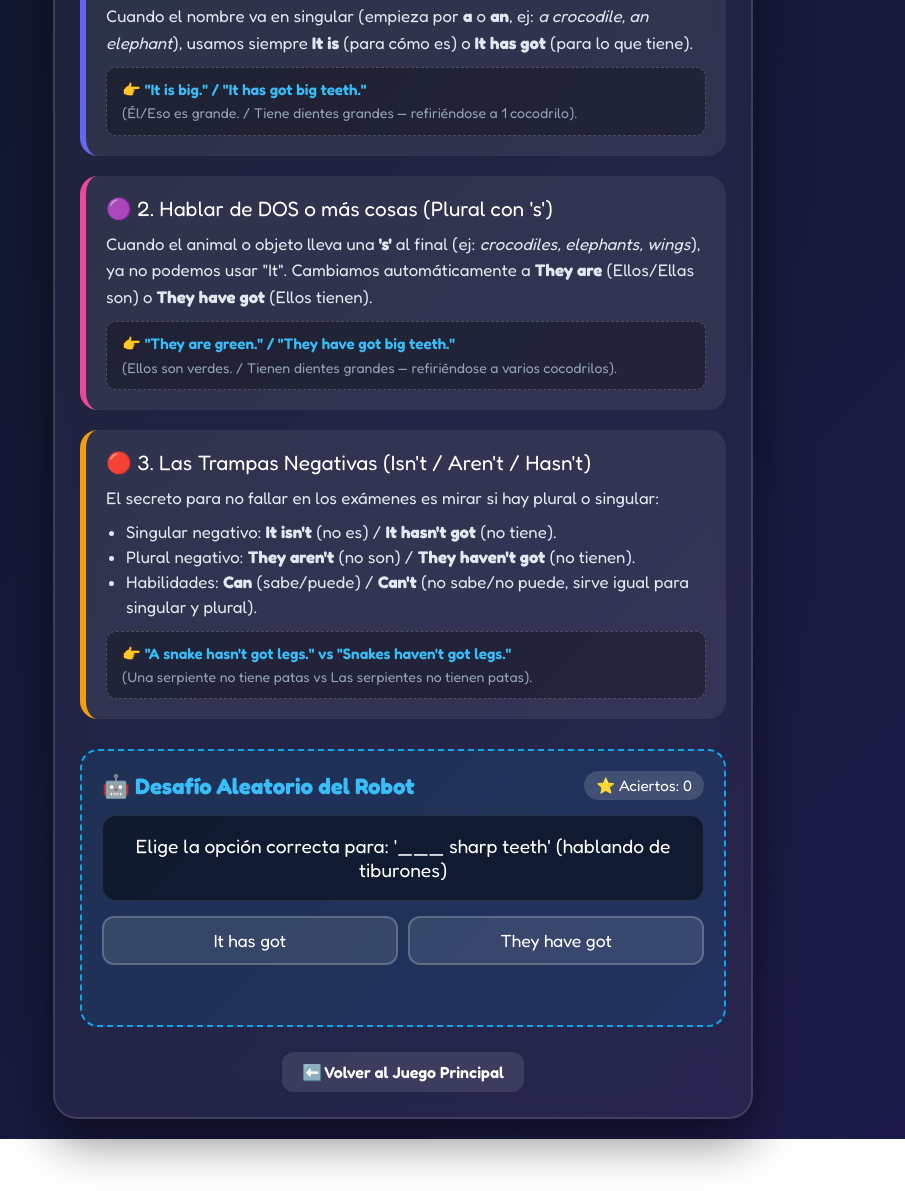
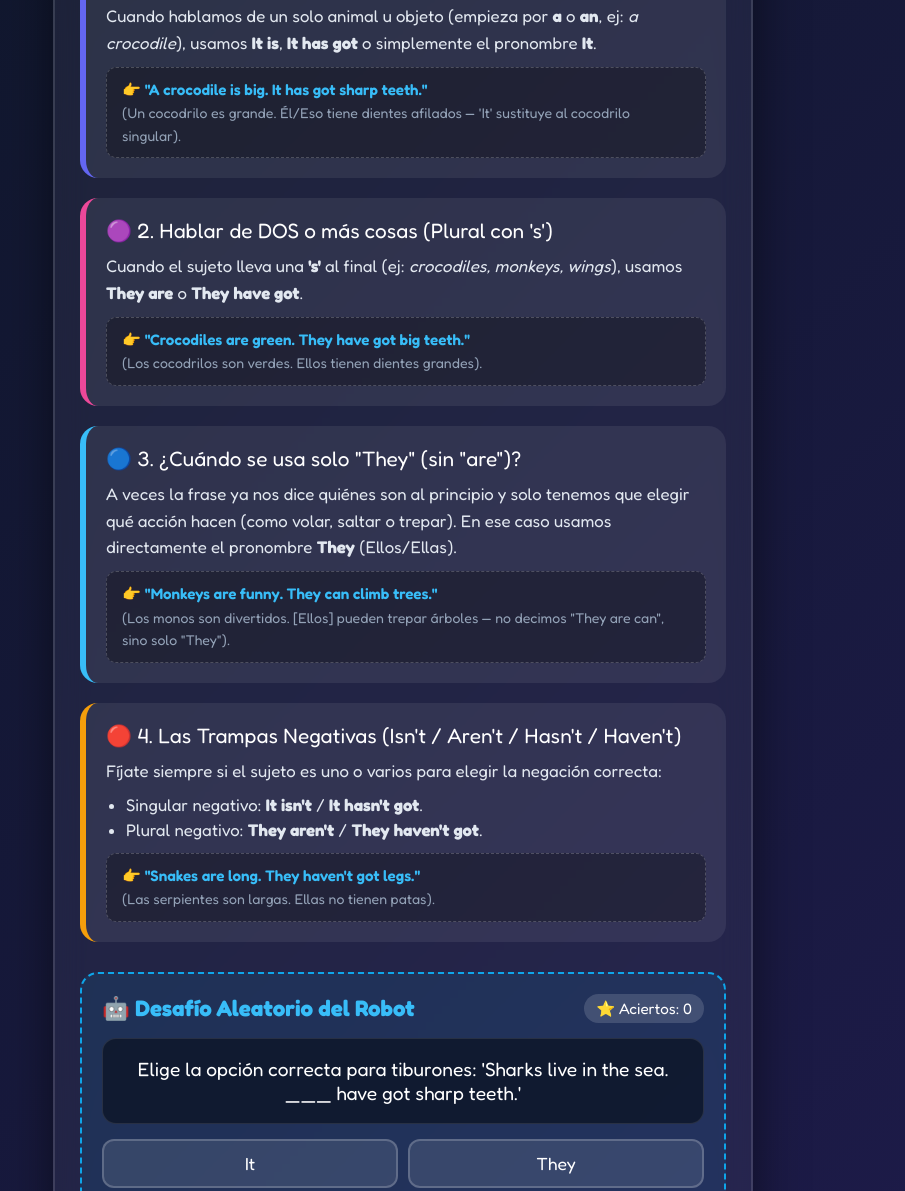
Before and after one commit to stevenjose/gram-tica, a plain HTML site: page index.html in a window 1280 px wide. Shown: the part 183-1374 px from the top of the page, without its empty margins (237-1142 px from the left). Before the commit the page ends 1322 px from the top, so only its background shows below. Drawn offline with Linux system fonts and the light colour scheme.

Commit message:
Actualizar index.html

```diff
--- a/index.html
+++ b/index.html
@@ -67,6 +67,7 @@
         }
 
         .rule-card.plural { border-left-color: var(--secondary); }
+        .rule-card.pronoun { border-left-color: #38bdf8; }
         .rule-card.negative { border-left-color: var(--warning); }
 
         .rule-title {
@@ -183,17 +184,17 @@
     <div class="guide-wrapper">
         <div class="header-title">
             <h1>🔬 Grammar Lab: Singular vs Plural</h1>
-            <p>Guía definitiva para dominar <strong>It is</strong>, <strong>They are</strong> y las negativas.</p>
+            <p>Guía definitiva para dominar <strong>It</strong>, <strong>They</strong> y sus formas verbales.</p>
         </div>
 
         <!-- REGLA 1: SINGULAR -->
         <div class="rule-card">
             <div class="rule-title">🟢 1. Hablar de UNA sola cosa o animal (Singular)</div>
             <div class="rule-content">
-                Cuando el nombre va en singular (empieza por <strong>a</strong> o <strong>an</strong>, ej: <em>a crocodile, an elephant</em>), usamos siempre <strong>It is</strong> (para cómo es) o <strong>It has got</strong> (para lo que tiene).
+                Cuando hablamos de un solo animal u objeto (empieza por <strong>a</strong> o <strong>an</strong>, ej: <em>a crocodile</em>), usamos <strong>It is</strong>, <strong>It has got</strong> o simplemente el pronombre <strong>It</strong>.
                 <div class="example-box">
-                    <span class="en">👉 "It is big." / "It has got big teeth."</span>
-                    <span class="es">(Él/Eso es grande. / Tiene dientes grandes — refiriéndose a 1 cocodrilo).</span>
+                    <span class="en">👉 "A crocodile is big. It has got sharp teeth."</span>
+                    <span class="es">(Un cocodrilo es grande. Él/Eso tiene dientes afilados — 'It' sustituye al cocodrilo singular).</span>
                 </div>
             </div>
         </div>
@@ -202,32 +203,43 @@
         <div class="rule-card plural">
             <div class="rule-title">🟣 2. Hablar de DOS o más cosas (Plural con 's')</div>
             <div class="rule-content">
-                Cuando el animal o objeto lleva una <strong>'s'</strong> al final (ej: <em>crocodiles, elephants, wings</em>), ya no podemos usar "It". Cambiamos automáticamente a <strong>They are</strong> (Ellos/Ellas son) o <strong>They have got</strong> (Ellos tienen).
+                Cuando el sujeto lleva una <strong>'s'</strong> al final (ej: <em>crocodiles, monkeys, wings</em>), usamos <strong>They are</strong> o <strong>They have got</strong>.
                 <div class="example-box">
-                    <span class="en">👉 "They are green." / "They have got big teeth."</span>
-                    <span class="es">(Ellos son verdes. / Tienen dientes grandes — refiriéndose a varios cocodrilos).</span>
+                    <span class="en">👉 "Crocodiles are green. They have got big teeth."</span>
+                    <span class="es">(Los cocodrilos son verdes. Ellos tienen dientes grandes).</span>
                 </div>
             </div>
         </div>
 
-        <!-- REGLA 3: NEGATIVAS -->
-        <div class="rule-card negative">
-            <div class="rule-title">🔴 3. Las Trampas Negativas (Isn't / Aren't / Hasn't)</div>
+        <!-- REGLA 3: EL PRONOMBRE "THEY" SOLO -->
+        <div class="rule-card pronoun">
+            <div class="rule-title">🔵 3. ¿Cuándo se usa solo "They" (sin "are")?</div>
             <div class="rule-content">
-                El secreto para no fallar en los exámenes es mirar si hay plural o singular:
-                <ul style="margin-left: 20px; margin-top: 8px; line-height: 1.5;">
-                    <li>Singular negativo: <strong>It isn't</strong> (no es) / <strong>It hasn't got</strong> (no tiene).</li>
-                    <li>Plural negativo: <strong>They aren't</strong> (no son) / <strong>They haven't got</strong> (no tienen).</li>
-                    <li>Habilidades: <strong>Can</strong> (sabe/puede) / <strong>Can't</strong> (no sabe/no puede, sirve igual para singular y plural).</li>
-                </ul>
+                A veces la frase ya nos dice quiénes son al principio y solo tenemos que elegir qué acción hacen (como volar, saltar o trepar). En ese caso usamos directamente el pronombre <strong>They</strong> (Ellos/Ellas).
                 <div class="example-box">
-                    <span class="en">👉 "A snake hasn't got legs." vs "Snakes haven't got legs."</span>
-                    <span class="es">(Una serpiente no tiene patas vs Las serpientes no tienen patas).</span>
+                    <span class="en">👉 "Monkeys are funny. They can climb trees."</span>
+                    <span class="es">(Los monos son divertidos. [Ellos] pueden trepar árboles — no decimos "They are can", sino solo "They").</span>
                 </div>
             </div>
         </div>
 
-        <!-- LABORATORIO DE PRÁCTICA ALEATORIA (12 PREGUNTAS) -->
+        <!-- REGLA 4: NEGATIVAS -->
+        <div class="rule-card negative">
+            <div class="rule-title">🔴 4. Las Trampas Negativas (Isn't / Aren't / Hasn't / Haven't)</div>
+            <div class="rule-content">
+                Fíjate siempre si el sujeto es uno o varios para elegir la negación correcta:
+                <ul style="margin-left: 20px; margin-top: 8px; line-height: 1.5;">
+                    <li>Singular negativo: <strong>It isn't</strong> / <strong>It hasn't got</strong>.</li>
+                    <li>Plural negativo: <strong>They aren't</strong> / <strong>They haven't got</strong>.</li>
+                </ul>
+                <div class="example-box">
+                    <span class="en">👉 "Snakes are long. They haven't got legs."</span>
+                    <span class="es">(Las serpientes son largas. Ellas no tienen patas).</span>
+                </div>
+            </div>
+        </div>
+
+        <!-- LABORATORIO DE PRÁCTICA ALEATORIA (12 PREGUNTAS CLARAS) -->
         <div class="lab-section">
             <div class="lab-header">
                 <h3>🤖 Desafío Aleatorio del Robot</h3>
@@ -248,86 +260,85 @@
     </div>
 
     <script>
-        // Banco ampliado con 12 preguntas sobre Singular, Plural y Negativas
+        // Banco corregido con frases completas y sin ambigüedades
         const questionBank = [
             {
-                q: "Elige la opción correcta para: '___ a long tail' (hablando de 1 mono)",
-                options: ["It has got", "They have got"],
+                q: "Completa para 1 solo mono: 'A monkey is funny. ___ has got a long tail.'",
+                options: ["It", "They"],
                 correct: 0,
-                hint: "¡Es singular ('a monkey'), así que se usa It!"
+                hint: "Hablamos de 'A monkey' (singular), así que usamos el pronombre 'It'."
             },
             {
-                q: "Elige la opción correcta para: '___ green and big' (hablando de varios cocodrilos)",
+                q: "Completa para varios cocodrilos: 'Crocodiles are green. ___ have got sharp teeth.'",
+                options: ["It", "They"],
+                correct: 1,
+                hint: "'Crocodiles' es plural, por lo tanto usamos 'They'."
+            },
+            {
+                q: "Completa la frase negativa en plural: 'Snakes are long. ___ haven't got legs.'",
+                options: ["It", "They"],
+                correct: 1,
+                hint: "Como 'Snakes' lleva 's' (plural), corresponde 'They'."
+            },
+            {
+                q: "Elige la forma correcta para un elefante: 'An elephant is huge. ___ has got big ears.'",
+                options: ["It", "They"],
+                correct: 0,
+                hint: "'An elephant' es uno solo (singular), se usa 'It'."
+            },
+            {
+                q: "Elige la opción correcta para describir a varios tigres: 'Tigers are fast. ___ are orange and black.'",
                 options: ["It is", "They are"],
                 correct: 1,
-                hint: "¡Lleva 's' ('crocodiles'), es plural, así que usamos They!"
+                hint: "Hablamos de 'Tigers' (plural), usamos 'They are'."
             },
             {
-                q: "Completa la frase negativa: 'Snakes ___ got legs'",
-                options: ["hasn't", "haven't"],
+                q: "Completa la frase de habilidad en plural: 'Monkeys can climb trees. ___ can jump too.'",
+                options: ["It", "They"],
                 correct: 1,
-                hint: "¡'Snakes' es plural! Por eso va con haven't."
+                hint: "Para varios monos ('Monkeys') usamos el pronombre plural 'They'."
             },
             {
-                q: "Elige la opción correcta para: '___ big ears' (hablando de 1 elefante)",
-                options: ["It has got", "They have got"],
+                q: "Completa la frase negativa singular: 'A crocodile is big. ___ hasn't got wings.'",
+                options: ["It", "They"],
                 correct: 0,
-                hint: "'An elephant' es singular, va con It has got."
+                hint: "'A crocodile' es singular, se niega con 'It hasn't'."
             },
             {
-                q: "Elige la opción correcta para: '___ four legs' (hablando de un perro)",
-                options: ["It has got", "They have got"],
+                q: "Elige la opción correcta para una rana: 'A frog is small. ___ can jump.'",
+                options: ["It", "They"],
                 correct: 0,
-                hint: "Un solo perro ('a dog') usa It has got."
+                hint: "Una sola rana ('A frog') usa 'It'."
             },
             {
-                q: "Elige la opción correcta para: '___ orange and black' (hablando de varios tigres)",
-                options: ["It is", "They are"],
+                q: "Completa para varios loros: 'Parrots are colorful. ___ can fly.'",
+                options: ["It", "They"],
                 correct: 1,
-                hint: "'Tigers' lleva 's', es plural, por lo tanto es They are."
+                hint: "'Parrots' es plural, por eso va con 'They'."
             },
             {
-                q: "Completa la frase negativa: 'A crocodile ___ got wings'",
-                options: ["hasn't", "haven't"],
-                correct: 0,
-                hint: "Un cocodrilo ('a crocodile') es singular, se niega con hasn't."
+                q: "Completa la frase negativa plural: 'Elephants are heavy. ___ haven't got wings.'",
+                options: ["It hasn't", "They haven't"],
+                correct: 1,
+                hint: "'Elephants' es plural, la negación correcta es 'They haven't'."
             },
             {
-                q: "Completa la frase: 'Monks are funny, ___ can climb trees'",
-                options: ["it", "they"],
+                q: "Elige la opción correcta para tiburones: 'Sharks live in the sea. ___ have got sharp teeth.'",
+                options: ["It", "They"],
                 correct: 1,
-                hint: "Como 'Monkeys' está en plural, el pronombre para continuar es 'They'."
+                hint: "'Sharks' (tiburones) está en plural, le corresponde 'They'."
             },
             {
-                q: "Elige la opción correcta: '___ small and green' (hablando de 1 rana)",
-                options: ["It is", "They are"],
+                q: "Completa la frase singular: 'A snake is thin. ___ is long.'",
+                options: ["It", "They"],
                 correct: 0,
-                hint: "Una rana ('a frog') es singular: It is."
-            },
-            {
-                q: "Completa la negativa plural: 'Parrots ___ got big teeth'",
-                options: ["hasn't", "haven't"],
-                correct: 1,
-                hint: "Loros ('Parrots') es plural, se usa haven't."
-            },
-            {
-                q: "Elige la opción correcta para: '___ sharp teeth' (hablando de tiburones)",
-                options: ["It has got", "They have got"],
-                correct: 1,
-                hint: "Tiburones ('sharks') es plural: They have got."
-            },
-            {
-                q: "Completa la frase: 'A snake can't walk because ___ got legs'",
-                options: ["it hasn't", "they haven't"],
-                correct: 0,
-                hint: "Hablamos de 'A snake' (singular), por lo tanto es 'it hasn't'."
+                hint: "Una serpiente ('A snake') es singular, se usa 'It'."
             }
         ];
 
         let labScore = 0;
         let currentPool = [];
 
-        // Barajar array de forma aleatoria
         function shuffleArray(array) {
             let currentIndex = array.length, randomIndex;
             while (currentIndex !== 0) {
@@ -339,12 +350,11 @@
         }
 
         function loadRandomChallenge() {
-            // Si el depósito está vacío, volvemos a rellenarlo y barajarlo
             if (currentPool.length === 0) {
                 currentPool = shuffleArray([...questionBank]);
             }
 
-            const ch = currentPool.pop(); // Sacar una pregunta al azar
+            const ch = currentPool.pop();
             document.getElementById('challenge-text').textContent = ch.q;
             document.getElementById('lab-feedback').textContent = "";
 
@@ -368,7 +378,6 @@
                 fb.style.color = "#4ade80";
                 fb.textContent = "🎉 ¡Perfecto! Siguiente reto en un momento...";
 
-                // Desactivar botones momentáneamente para evitar doble clic
                 document.querySelectorAll('.opt-btn').forEach(b => b.disabled = true);
 
                 setTimeout(() => {
@@ -380,7 +389,6 @@
             }
         }
 
-        // Iniciar el laboratorio cargando la primera pregunta aleatoria
         loadRandomChallenge();
     </script>
 </body>
```
